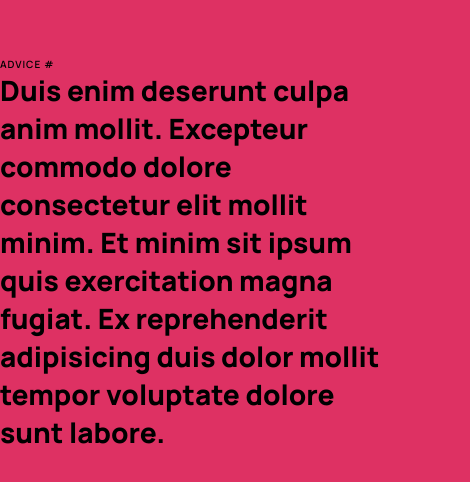
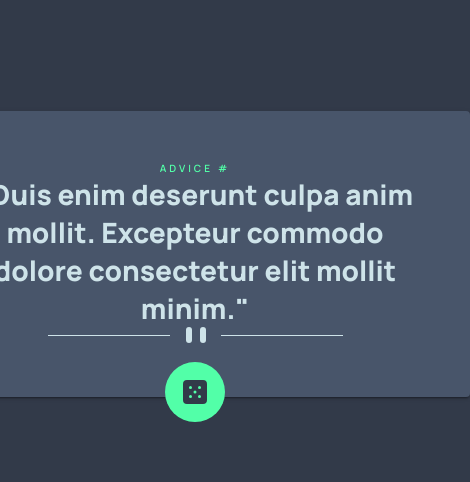
Before and after one commit to aam198/advice-generator, a plain HTML site: page index.html in a window 390 px wide. Shown: the part 168-650 px from the top of the page, 470 px wide, since content can reach past the window. Drawn offline with Linux system fonts and the light colour scheme.

Commit message:
Styling added

```diff
--- a/index.html
+++ b/index.html
@@ -12,10 +12,17 @@
       Advice #<span class="title-id"></span>
     </div>
     <div class="advice-text">
-      Duis enim deserunt culpa anim mollit. Excepteur commodo dolore consectetur elit mollit minim. Et minim sit ipsum quis exercitation magna fugiat. Ex reprehenderit adipisicing duis dolor mollit tempor voluptate dolore sunt labore.
+      "<span class="advice-insert" id="advice-insert">Duis enim deserunt culpa anim mollit. Excepteur commodo dolore consectetur elit mollit minim.</span>"
     </div>
-    <div class="horizontal-line"></div>
-    <div class="dice-button"></div>
+    <div class="horizontal-line">
+      <div class="horizontal-desktop">
+        <svg width="444" height="16" xmlns="http://www.w3.org/2000/svg"><g fill="none" fill-rule="evenodd"><path fill="#4F5D74" d="M0 8h196v1H0zM248 8h196v1H248z"/><g transform="translate(212)" fill="#CEE3E9"><rect width="6" height="16" rx="3"/><rect x="14" width="6" height="16" rx="3"/></g></g></svg>
+      </div>
+      <div class="horizontal-mobile">
+        <svg width="295" height="16" xmlns="http://www.w3.org/2000/svg"><g fill="none" fill-rule="evenodd"><path fill="#4F5D74" d="M0 8h122v1H0zM173 8h122v1H173z"/><g transform="translate(138)" fill="#CEE3E9"><rect width="6" height="16" rx="3"/><rect x="14" width="6" height="16" rx="3"/></g></g></svg></div>
+    </div>
+    <div class="dice-button">
+      <svg width="24" height="24" xmlns="http://www.w3.org/2000/svg"><path d="M20 0H4a4.005 4.005 0 0 0-4 4v16a4.005 4.005 0 0 0 4 4h16a4.005 4.005 0 0 0 4-4V4a4.005 4.005 0 0 0-4-4ZM7.5 18a1.5 1.5 0 1 1 0-3 1.5 1.5 0 0 1 0 3Zm0-9a1.5 1.5 0 1 1 0-3 1.5 1.5 0 0 1 0 3Zm4.5 4.5a1.5 1.5 0 1 1 0-3 1.5 1.5 0 0 1 0 3Zm4.5 4.5a1.5 1.5 0 1 1 0-3 1.5 1.5 0 0 1 0 3Zm0-9a1.5 1.5 0 1 1 0-3 1.5 1.5 0 0 1 0 3Z" fill="#202733"/></svg></div>
   </div>
 </body>
 
--- a/styles/main.css
+++ b/styles/main.css
@@ -3,7 +3,7 @@
 :root{
   --primary-cyan: hsl(193,38%,86%);
   --primary-green: hsl(150, 100%, 66%);
-  --neutral-gray-blue: hsl(217, 19%, 38%);
+  --neutral-gray-blue: hsl(217, 19%, 35%);
   --neutral-dark-blue: hsl(217, 19%, 24%);
 
   --ff-primary: 'Manrope', sans-serif;
@@ -30,24 +30,86 @@ body{
   padding: 0;
 }
 
+.main-container{
+  position: relative;
+  display: flex;
+  flex-direction: column;
+  align-items: center;
+  border-radius: 8px;
+  width: 55rem;
+  padding:5rem;
+  background-color: var(--neutral-gray-blue);
+  box-shadow: 0 2px 2px 0 rgba(0,0,0,.14),0 1px 5px 0 rgba(0,0,0,.12),0 3px 1px -2px rgba(0,0,0,.2);
+}
+
 .title{
   font-family: var(--ff-primary);
   font-size: 1rem;
   text-transform: uppercase;
   font-weight: 600;
-  letter-spacing: 1px;
+  letter-spacing: 3px;
+  color: var(--primary-green);
+  text-align: center;
 }
 
 .advice-text{
   font-family: var(--ff-primary);
   font-weight: 800;
   font-size: 2.8rem;
+  text-align: center;
+  color: var(--primary-cyan);
+}
+
+.horizontal-mobile svg path{
+  fill: var(--primary-cyan);
+}
+
+.horizontal-mobile{
+  display: none;
+}
+
+.dice-button{
+  cursor: pointer;
+  height: 6rem;
+  width: 6rem;
+  background-color: var(--primary-green);
+  border-radius: 50%;
+  position:absolute;
+  bottom: -2.5rem;
+  display: flex;
+  align-items: center;
+  justify-content: center;
+}
+
+.dice-button svg path{
+  fill: var(--neutral-dark-blue);
 }
 
 /* Media Queries */
 
-@media (min-width: 375px) and (max-width: 450px) {
-  body {
-    background-color: #de3163;
+/* Mobile */
+@media (min-width: 320px) and (max-width: 480px) {
+  .main-container {
+    border-radius: 4px;
+  }
+  .horizontal-mobile{
+    display: block;
+  }
+  .horizontal-desktop{
+    display: none;
   }
 }
+
+/* Ipad - Tablets */
+@media (min-width: 481px) and (max-width: 768px) {
+  .main-container {
+    border-radius: 5px;
+  }
+}
+
+/* Desktop */
+@media (min-width: 1025px) and (max-width: 1200px) {
+  .main-container {
+    border-radius: 8px;
+  }
+}
```
Also changed, not shown: 1 other file.
